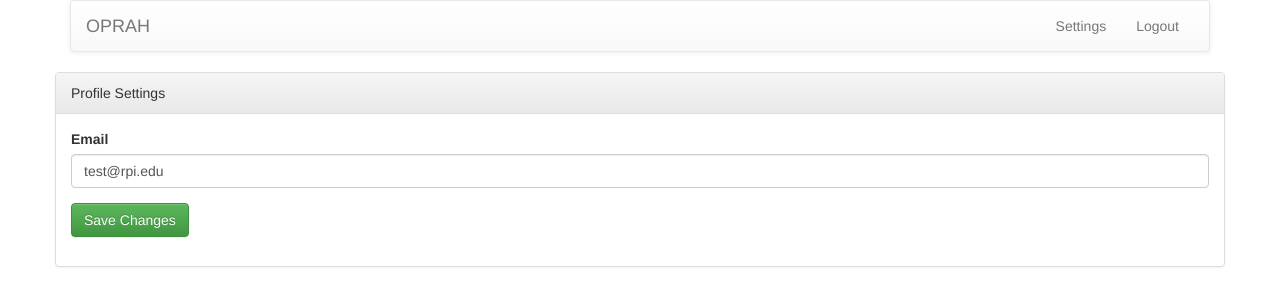
After one commit to PrefPy/opra, a Django app: page /auth/settings/ in a window 1280 px wide. The commit adds this page. Shown: the top 306 px of the page. Run offline with Django 3.2, Linux system fonts and the light colour scheme; a user stored in the database is signed in; some libraries are stand-ins or nearby versions.

Commit message:
Moved user settings into the authentication folder

```diff
--- /dev/null
+++ b/compsocsite/appauth/templates/settings.html
@@ -0,0 +1,17 @@
+{% extends 'polls/base.html' %}
+
+{% block content %}
+<div class="panel panel-default">
+    <div class="panel-heading">Profile Settings</div>
+    <div class="panel-body">
+    <form method="post" action="/auth/settings/update/">
+        {% csrf_token %}
+        <fieldset class="form-group">
+            <label for="email">Email</label>
+            <input type="text" class="form-control" name="email" value="{{ request.user.email }}">
+        </fieldset>
+        <input type="submit" class="btn btn-success" value="Save Changes">
+    </form>
+    </div>
+</div>
+{% endblock %}
--- a/compsocsite/appauth/urls.py
+++ b/compsocsite/appauth/urls.py
@@ -7,5 +7,6 @@ urlpatterns = [
     url(r'^register/$', views.register, name='register'),
     url(r'^login/$', views.user_login, name='login'),
     url(r'^logout/$', views.user_logout, name='logout'),
-    url(r'^restricted/', views.restricted, name='restricted'),
+    url(r'^settings/$', views.displaySettings, name='settings'),
+    url(r'^settings/update/$', views.updateSettings, name='update_settings'),
 ]
--- a/compsocsite/appauth/views.py
+++ b/compsocsite/appauth/views.py
@@ -12,9 +12,10 @@ from django.template import RequestContext
 from django.shortcuts import render_to_response
 from django.contrib.auth import authenticate, login,logout
 from django.contrib.auth.decorators import login_required
+from django.core.exceptions import ValidationError
+from django.core.validators import validate_email
 
 def register(request):
-    # Like before, get the request's context.
     context = RequestContext(request)
 
     # A boolean value for telling the template whether the registration was successful.
@@ -27,17 +28,14 @@ def register(request):
         # Note that we make use of both UserForm and UserProfileForm.
         user_form = UserForm(data=request.POST)
 
-
         # If the two forms are valid...
         if user_form.is_valid():
             # Save the user's form data to the database.
             user = user_form.save()
 
-            # Now we hash the password with the set_password method.
-            # Once hashed, we can update the user object.
+            # Hash the password with the set_password method
             user.set_password(user.password)
             user.save()
-
 
             # Update our variable to tell the template registration was successful.
             registered = True
@@ -59,54 +57,49 @@ def register(request):
                               context)
 
 def user_login(request):
-    # Like before, obtain the context for the user's request.
     context = RequestContext(request)
 
-    # If the request is a HTTP POST, try to pull out the relevant information.
     if request.method == 'POST':
-        # Gather the username and password provided by the user.
-        # This information is obtained from the login form.
         username = request.POST['username']
         password = request.POST['password']
 
-        # Use Django's machinery to attempt to see if the username/password
-        # combination is valid - a User object is returned if it is.
+        # Check if the username/password combination is valid - a User object is returned if it is.
         user = authenticate(username=username, password=password)
 
-        # If we have a User object, the details are correct.
-        # If None (Python's way of representing the absence of a value), no user
-        # with matching credentials was found.
         if user:
-            # Is the account active? It could have been disabled.
             if user.is_active:
-                # If the account is valid and active, we can log the user in.
-                # We'll send the user back to the homepage.
                 login(request, user)
                 return HttpResponseRedirect('/polls/')
-                # An inactive account was used - no logging in!
             return HttpResponse("Your account is disabled.")
         else:
-            # Bad login details were provided. So we can't log the user in.
             print ("Invalid login details")
             return HttpResponse("Invalid login details supplied.")
 
-# The request is not a HTTP POST, so display the login form.
-# This scenario would most likely be a HTTP GET.
+# Display the login form.
     else:
-    # No context variables to pass to the template system, hence the
-    # blank dictionary object...
         return render_to_response('login.html', {}, context)
 
-def some_view(request):
-    if not request.user.is_authenticated():
-        return HttpResponse("You are logged in.")
-    else:
-
-        return HttpResponse("You are not logged in.")
+@login_required
+def displaySettings(request):
+    context = RequestContext(request)
+    return render_to_response('settings.html', {}, context)
 
 @login_required
-def restricted(request):
-    return HttpResponse("Since you're logged in, you can see this text!")
+def updateSettings(request):
+    context = RequestContext(request)
+
+    if request.method == 'POST':
+        updatedEmail = request.POST['email']
+
+    try:
+	validate_email(updatedEmail)
+    except ValidationError as e:
+        return HttpResponse("Invalid email")
+    else:
+	request.user.email = updatedEmail
+	request.user.save()
+
+    return HttpResponseRedirect('/auth/settings/')
 
 @login_required
 def user_logout(request):
--- a/compsocsite/polls/templates/polls/base.html
+++ b/compsocsite/polls/templates/polls/base.html
@@ -23,6 +23,7 @@
                     <div id="navbar" class="navbar-collapse collapse">
                         {% if user.is_authenticated %}
                             <ul class="nav navbar-nav navbar-right">
+                                <li><a href="/auth/settings/">Settings</a></li>
                                 <li><a href="/auth/logout/">Logout</a></li>
                             </ul>
                         {% else %}
--- a/compsocsite/polls/urls.py
+++ b/compsocsite/polls/urls.py
@@ -11,7 +11,6 @@ urlpatterns = [
     url(r'^choice/delete/([0-9]+)/$', views.deleteChoice, name='delchoice'),
     url(r'^(?P<question_id>[0-9]+)/addvoter/$', views.addvoter, name='addvoter'),
     url(r'^(?P<pk>[0-9]+)/settings/$', views.SettingsView.as_view(), name='settings'),
-    url(r'^settings/update/$', views.updateSettings, name='update_settings'),
     url(r'^(?P<question_id>[0-9]+)/vote/$', views.vote, name='vote'),
     url(r'^(?P<pk>[0-9]+)/confirmation/$', views.ConfirmationView.as_view(), name='confirmation'),
     url(r'^(?P<pk>[0-9]+)/preferences/$', views.PreferenceView.as_view(), name='preferences'),
```
Also changed, not shown: compsocsite/polls/templates/polls/index.html (+0 -12 lines), compsocsite/polls/views.py (+0 -18 lines), compsocsite/db.sqlite3, 5 other files.
